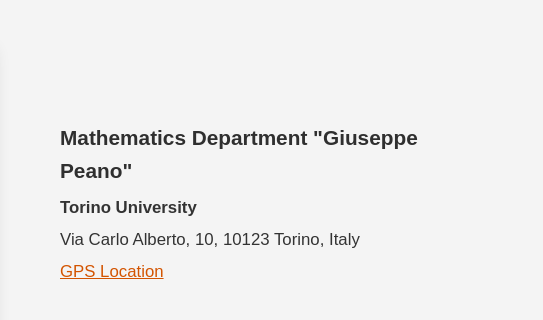
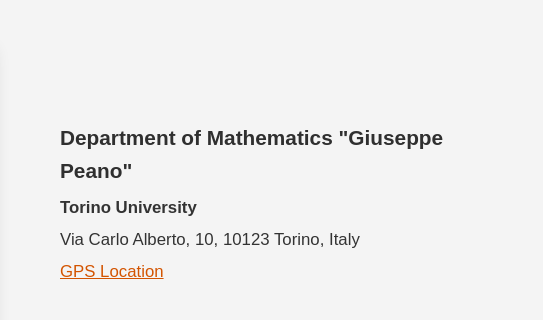
Before and after one commit to pablobuitron/fourthmeeting, a website built with Vite: page venue.html in a window 1280 px wide. Shown: the part 275-595 px from the top of the page, 737-1280 px from the left. Built offline with nearby package versions, Linux system fonts and the light colour scheme.

Commit message:
enlgish fix dept

```diff
--- a/venue.html
+++ b/venue.html
@@ -85,7 +85,7 @@
             </div>
 
             <div class="venue-info">
-                <h2>Mathematics Department "Giuseppe Peano"</h2>
+                <h2>Department of Mathematics "Giuseppe Peano"</h2>
                 <p><strong>Torino University</strong></p>
                 <p>Via Carlo Alberto, 10, 10123 Torino, Italy</p>
                 <p>
```
